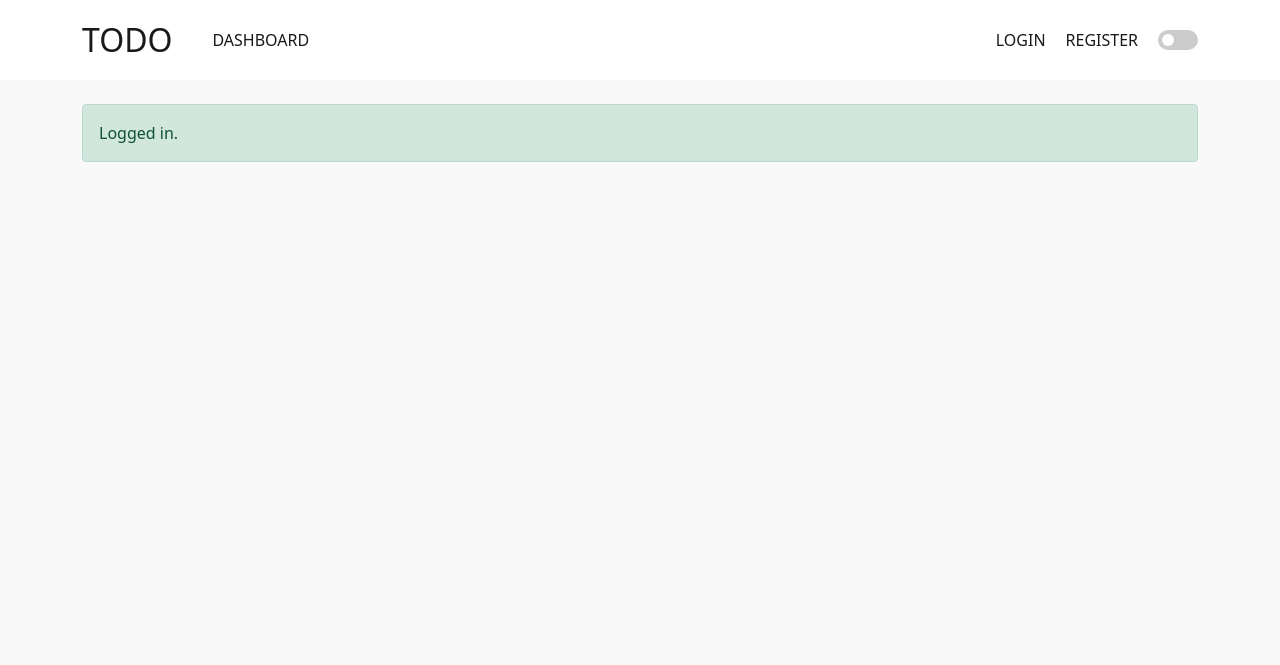
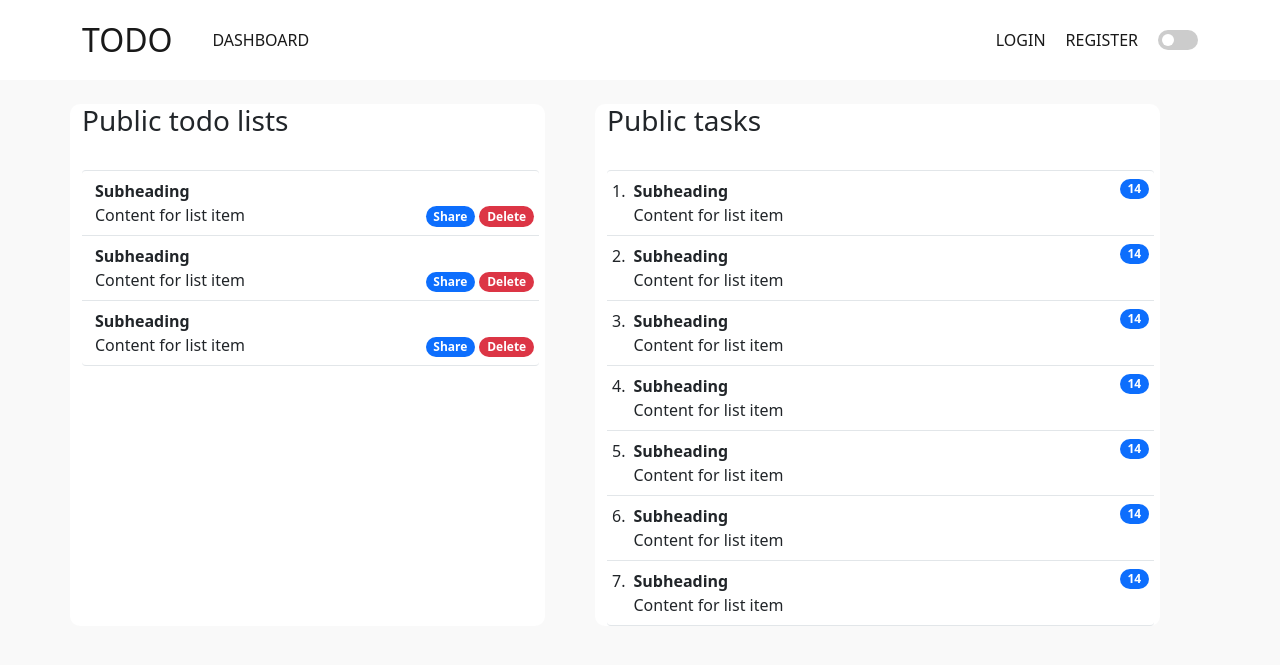
Before and after one commit to Marigem/PhpTodoList, a PHP site: page /dashboard.php in a window 1280 px wide. Shown: the top 665 px of the page. Run offline with PHP 8.4, Linux system fonts and the light colour scheme; the visitor is signed in with stand-in values (Sample User, id 1).

Commit message:
Lists and Styles

```diff
--- a/layout/header.php
+++ b/layout/header.php
@@ -30,7 +30,7 @@ $app = new Application($auth, $session);
 <body>
     <nav class="navbar navbar-expand-lg navbar-light mb-4">
         <div class="container">
-            <a class="navbar-title" href="#">Todo</a>
+            <a class="navbar-title" href="/">Todo</a>
             <button class="navbar-toggler" type="button" data-bs-toggle="collapse"
                 data-bs-target="#navbarSupportedContent" aria-controls="navbarSupportedContent" aria-expanded="false"
                 aria-label="Toggle navigation">
--- a/public/css/styles.css
+++ b/public/css/styles.css
@@ -9,6 +9,8 @@ html {
     --nav-title-hover-color: #666;
     --nav-link-hover-color: #3f3f3f;
     --primary-text-color: #212529;
+    --list-item-border-color: #ced4da95;
+
 }
 
 html[data-theme='dark'] {
@@ -24,6 +26,7 @@ html[data-theme='dark'] {
     --nav-link-hover-color: #969696;
     --primary-text-color: #fdfdfd;
     --toggler-background-color: #fdfdfd;
+    --list-item-border-color: #42424295;
 }
 
 body {
@@ -95,8 +98,39 @@ body {
     background-color: var(--alternate-background-color);
 }
 
+.content {
+    background-color: var(--alternate-background-color);
+    border-radius: 10px;
+    margin-right: 50px;
+    margin-bottom: 20px;
+    padding-right: 6px;
+}
 
+.list-group-item {
+    background-color: var(--alternate-background-color);
+    border-color: var(--list-item-border-color) ;
+    color: var(--primary-text-color);
+    border-left: none;
+    border-right: none;
+}
 
+.list-group-item {
+    padding-right: 5px;
+    padding-left: 5px;
+}
+
+.todo-list-item-link {
+    text-decoration: none;
+    color: var(--primary-text-color);
+}
+
+.todo-list-item-link:hover {
+    color: var(--nav-link-hover-color);
+}
+
+.todo-list-button {
+    border: none;
+}
 
 @media (max-width: 1000px) {
     .login-form {
--- a/public/dashboard.php
+++ b/public/dashboard.php
@@ -1,17 +1,124 @@
 <?php
-    $_SESSION['just_logged_in'] = 'true';
     require_once __DIR__.'/../vendor/autoload.php';
     include_once __DIR__.'/../layout/header.php';
+
 ?>
 
-<?php if ($_SESSION['just_logged_in']): ?>
-    <div id="topalert" class="alert alert-success" role="alert">
-            Logged in.
-    </div>
+<?php if (!$_SESSION['just_logged_in']): ?>
+<div id="topalert" class="alert alert-success" role="alert">
+    Logged in.
+</div>
 
 <?php
     $_SESSION['just_logged_in'] = 'false';
     endif;
 ?>
 
+
+<div class="row">
+    <div class="col-lg-5 content">
+        <h3>Public todo lists</h3>
+        <br>
+        <ol class="list-group list-group">
+            <li class="list-group-item d-flex justify-content-between align-items-start">
+                <div class="ms-2 me-auto">
+                    <div class="fw-bold"><a class="todo-list-item-link" href="#">Subheading</a></div>
+                    Content for list item
+
+                </div>
+                <div class="ms-2 ">
+                    <br>
+                    <button class="badge bg-primary rounded-pill todo-list-button">Share</button>
+                    <button class="badge bg-danger rounded-pill todo-list-button">Delete</button>
+                </div>
+            </li>
+            <li class="list-group-item d-flex justify-content-between align-items-start">
+                <div class="ms-2 me-auto">
+                    <div class="fw-bold"><a class="todo-list-item-link" href="#">Subheading</a></div>
+                    Content for list item
+
+                </div>
+                <div class="ms-2 ">
+                    <br>
+                    <button class="badge bg-primary rounded-pill todo-list-button">Share</button>
+                    <button class="badge bg-danger rounded-pill todo-list-button">Delete</button>
+                </div>
+            </li>
+            <li class="list-group-item d-flex justify-content-between align-items-start">
+                <div class="ms-2 me-auto">
+                    <div class="fw-bold"><a class="todo-list-item-link" href="#">Subheading</a></div>
+                    Content for list item
+
+                </div>
+                <div class="ms-2 ">
+                    <br>
+                    <button class="badge bg-primary rounded-pill todo-list-button">Share</button>
+                    <button class="badge bg-danger rounded-pill todo-list-button">Delete</button>
+                </div>
+            </li>
+        </ol>
+    </div>
+    <div class="col-lg content">
+        <h3>Public tasks</h3>
+        <br>
+        <ol class="list-group list-group-numbered">
+            <li class="list-group-item d-flex justify-content-between align-items-start">
+                <div class="ms-2 me-auto">
+                    <div class="fw-bold">Subheading</div>
+                    Content for list item
+                </div>
+                <span class="badge bg-primary rounded-pill">14</span>
+            </li>
+            <li class="list-group-item d-flex justify-content-between align-items-start">
+                <div class="ms-2 me-auto">
+                    <div class="fw-bold">Subheading</div>
+                    Content for list item
+                </div>
+                <span class="badge bg-primary rounded-pill">14</span>
+            </li>
+            <li class="list-group-item d-flex justify-content-between align-items-start">
+                <div class="ms-2 me-auto">
+                    <div class="fw-bold">Subheading</div>
+                    Content for list item
+                </div>
+                <span class="badge bg-primary rounded-pill">14</span>
+            </li>
+            <li class="list-group-item d-flex justify-content-between align-items-start">
+                <div class="ms-2 me-auto">
+                    <div class="fw-bold">Subheading</div>
+                    Content for list item
+                </div>
+                <span class="badge bg-primary rounded-pill">14</span>
+            </li>
+
+            <li class="list-group-item d-flex justify-content-between align-items-start">
+                <div class="ms-2 me-auto">
+                    <div class="fw-bold">Subheading</div>
+                    Content for list item
+                </div>
+                <span class="badge bg-primary rounded-pill">14</span>
+            </li>
+            <li class="list-group-item d-flex justify-content-between align-items-start">
+                <div class="ms-2 me-auto">
+                    <div class="fw-bold">Subheading</div>
+                    Content for list item
+                </div>
+                <span class="badge bg-primary rounded-pill">14</span>
+            </li>
+            <li class="list-group-item d-flex justify-content-between align-items-start">
+                <div class="ms-2 me-auto">
+                    <div class="fw-bold">Subheading</div>
+                    Content for list item
+                </div>
+                <span class="badge bg-primary rounded-pill">14</span>
+            </li>
+        </ol>
+    </div>
+</div>
+
+
+
+
+
+
 <?php include_once __DIR__.'/../layout/footer.php';  ?>
--- a/public/login.php
+++ b/public/login.php
@@ -10,14 +10,15 @@
         <div class="mb-3">
             <label class="form-label">Email</label>
             <input name="email" class="form-control <?php echo isset($errors['email']) ? "is-invalid" : "" ?>"
-            value="<?php echo $email ?>">
+            value="<?php echo $email ?>" placeholder="Enter your email">
             <div class="invalid-feedback">
                 <?php echo $errors['email'] ?>
             </div>
         </div>
         <div class="mb-3">
             <label class="form-label">Password</label>
-            <input type="password" name="password" class="form-control <?php echo isset($errors['password']) ? "is-invalid" : "" ?>">
+            <input type="password" name="password" class="form-control <?php echo isset($errors['password']) ? "is-invalid" : "" ?>"
+            placeholder="Enter your password">
             <div class="invalid-feedback">
                 <?php echo $errors['password'] ?>
             </div>
```
Also changed, not shown: public/register.php (+6 -4 lines).
